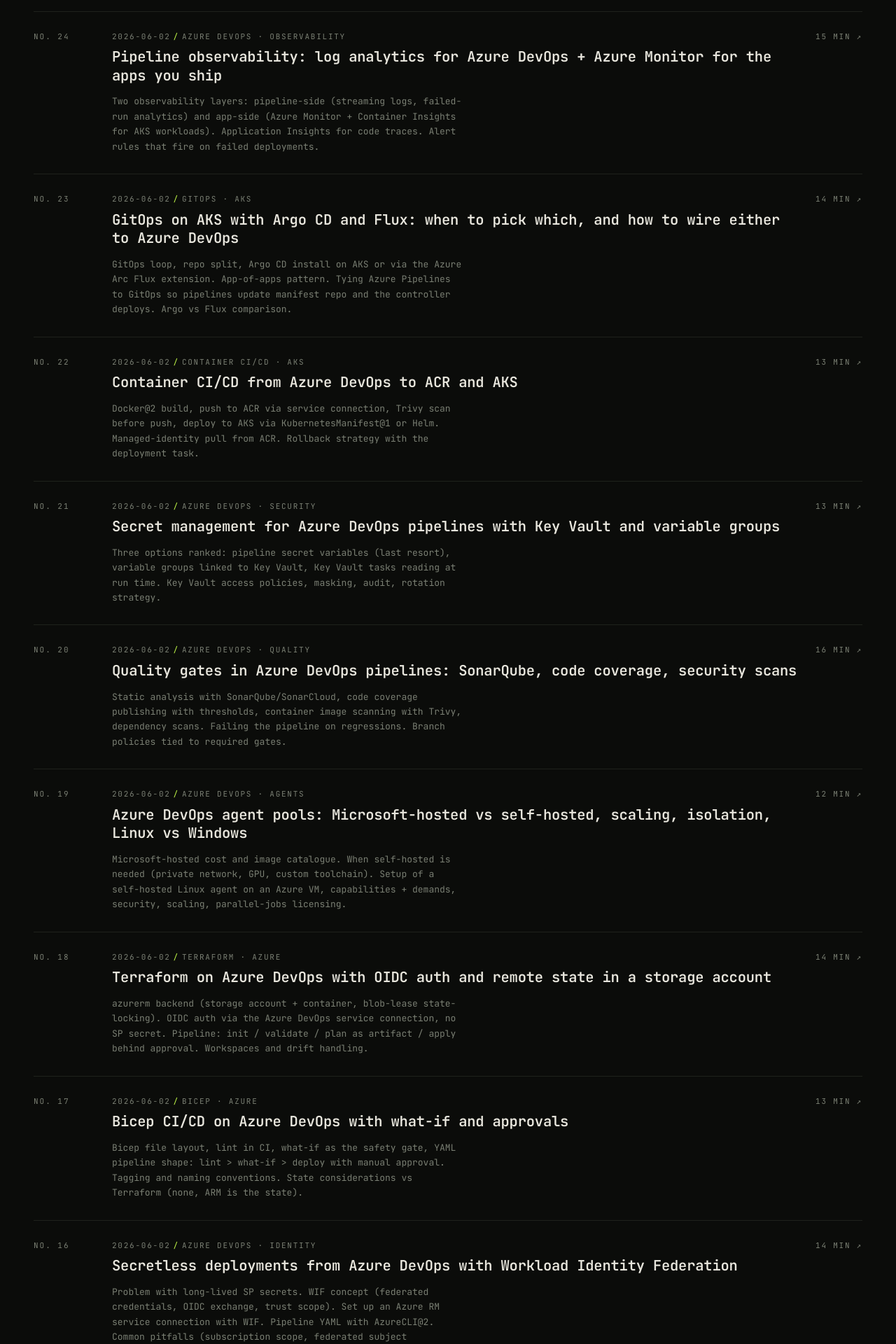
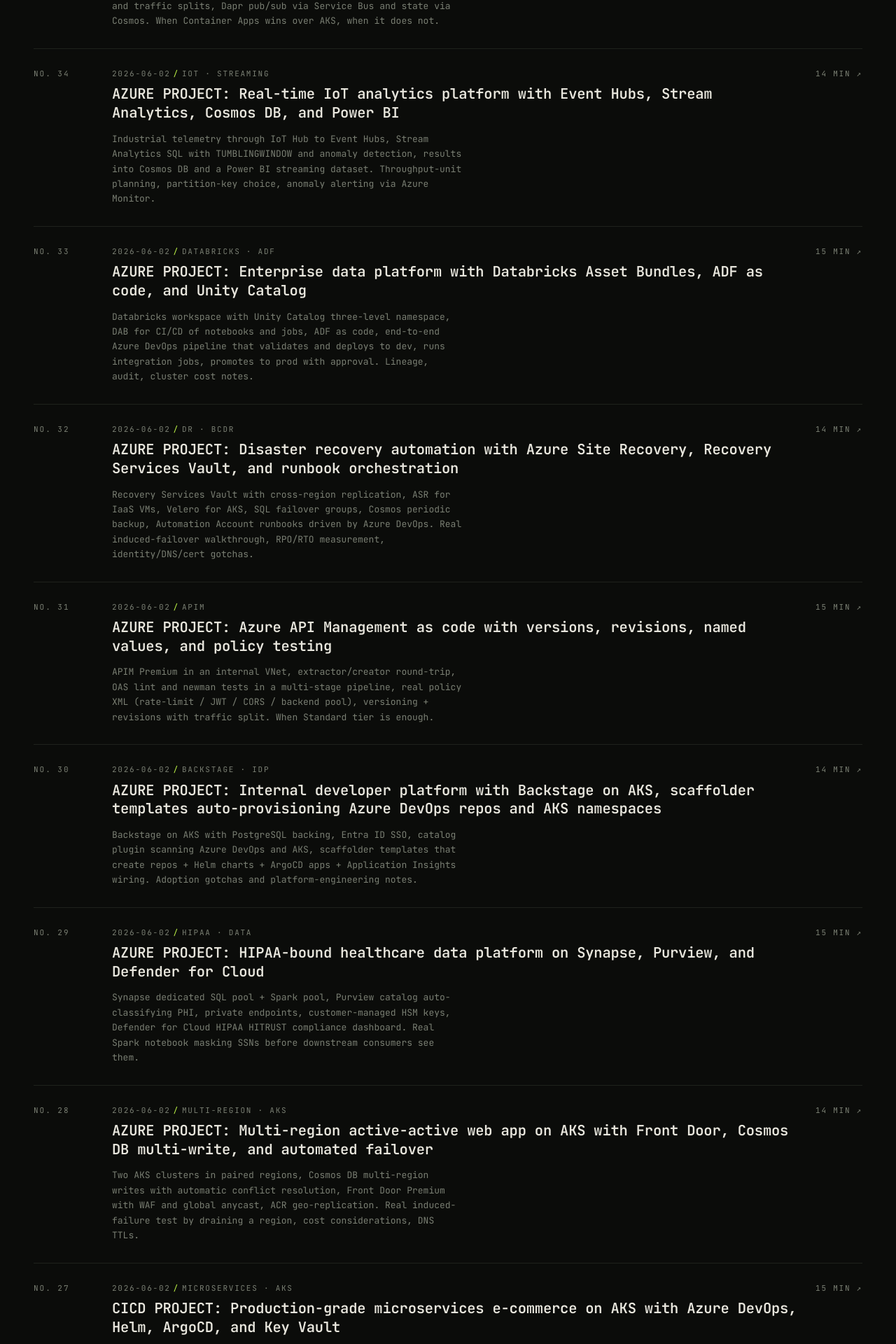
Before and after one commit to ougabriel/gab-portfolio, a React (Vite) app in the folder project/: page /articles in a window 1280 px wide. Shown: the part 860-2780 px from the top of the page at 70% size. Built offline with nearby package versions, Linux system fonts and the light colour scheme.

Commit message:
Add Fortune 500 Azure projects series (10 articles, folios No. 27-36)

```diff
--- a/project/src/components/Articles.tsx
+++ b/project/src/components/Articles.tsx
@@ -11,6 +11,106 @@ type Article = {
 }
 
 const articles: Article[] = [
+  {
+    folio: 'No. 36',
+    date: '2026-06-02',
+    topic: 'Azure · Landing Zone',
+    read: '14 MIN',
+    title: 'AZURE PROJECT: Enterprise landing zone with the Cloud Adoption Framework, Azure Verified Modules, and management groups',
+    summary:
+      'Management-group hierarchy (Platform / Landing Zones / Sandbox / Decommissioned), AVM Bicep modules for hub-and-spoke + Firewall + Bastion + Sentinel + Purview, policies and initiatives at MG scope, subscription vending pattern. Real repo layout, tag taxonomy, cost-center allocation.',
+    href: 'https://ougabriel.medium.com/2bd8f26e034b',
+  },
+  {
+    folio: 'No. 35',
+    date: '2026-06-02',
+    topic: 'Container Apps · KEDA',
+    read: '13 MIN',
+    title: 'AZURE PROJECT: Container Apps platform with KEDA scaling, revision-based blue/green deploys, and Dapr',
+    summary:
+      'Container Apps environment in a VNet, KEDA scaling on HTTP concurrency / Service Bus / Prometheus, blue/green via revisions and traffic splits, Dapr pub/sub via Service Bus and state via Cosmos. When Container Apps wins over AKS, when it does not.',
+    href: 'https://ougabriel.medium.com/30cbeaa0a2df',
+  },
+  {
+    folio: 'No. 34',
+    date: '2026-06-02',
+    topic: 'IoT · Streaming',
+    read: '14 MIN',
+    title: 'AZURE PROJECT: Real-time IoT analytics platform with Event Hubs, Stream Analytics, Cosmos DB, and Power BI',
+    summary:
+      'Industrial telemetry through IoT Hub to Event Hubs, Stream Analytics SQL with TUMBLINGWINDOW and anomaly detection, results into Cosmos DB and a Power BI streaming dataset. Throughput-unit planning, partition-key choice, anomaly alerting via Azure Monitor.',
+    href: 'https://ougabriel.medium.com/d5c4acfb3259',
+  },
+  {
+    folio: 'No. 33',
+    date: '2026-06-02',
+    topic: 'Databricks · ADF',
+    read: '15 MIN',
+    title: 'AZURE PROJECT: Enterprise data platform with Databricks Asset Bundles, ADF as code, and Unity Catalog',
+    summary:
+      'Databricks workspace with Unity Catalog three-level namespace, DAB for CI/CD of notebooks and jobs, ADF as code, end-to-end Azure DevOps pipeline that validates and deploys to dev, runs integration jobs, promotes to prod with approval. Lineage, audit, cluster cost notes.',
+    href: 'https://ougabriel.medium.com/5a70f9dac079',
+  },
+  {
+    folio: 'No. 32',
+    date: '2026-06-02',
+    topic: 'DR · BCDR',
+    read: '14 MIN',
+    title: 'AZURE PROJECT: Disaster recovery automation with Azure Site Recovery, Recovery Services Vault, and runbook orchestration',
+    summary:
+      'Recovery Services Vault with cross-region replication, ASR for IaaS VMs, Velero for AKS, SQL failover groups, Cosmos periodic backup, Automation Account runbooks driven by Azure DevOps. Real induced-failover walkthrough, RPO/RTO measurement, identity/DNS/cert gotchas.',
+    href: 'https://ougabriel.medium.com/c96851a7c466',
+  },
+  {
+    folio: 'No. 31',
+    date: '2026-06-02',
+    topic: 'APIM',
+    read: '15 MIN',
+    title: 'AZURE PROJECT: Azure API Management as code with versions, revisions, named values, and policy testing',
+    summary:
+      'APIM Premium in an internal VNet, extractor/creator round-trip, OAS lint and newman tests in a multi-stage pipeline, real policy XML (rate-limit / JWT / CORS / backend pool), versioning + revisions with traffic split. When Standard tier is enough.',
+    href: 'https://ougabriel.medium.com/d10ff4b4f57d',
+  },
+  {
+    folio: 'No. 30',
+    date: '2026-06-02',
+    topic: 'Backstage · IDP',
+    read: '14 MIN',
+    title: 'AZURE PROJECT: Internal developer platform with Backstage on AKS, scaffolder templates auto-provisioning Azure DevOps repos and AKS namespaces',
+    summary:
+      'Backstage on AKS with PostgreSQL backing, Entra ID SSO, catalog plugin scanning Azure DevOps and AKS, scaffolder templates that create repos + Helm charts + ArgoCD apps + Application Insights wiring. Adoption gotchas and platform-engineering notes.',
+    href: 'https://ougabriel.medium.com/d33a984d8b44',
+  },
+  {
+    folio: 'No. 29',
+    date: '2026-06-02',
+    topic: 'HIPAA · Data',
+    read: '15 MIN',
+    title: 'AZURE PROJECT: HIPAA-bound healthcare data platform on Synapse, Purview, and Defender for Cloud',
+    summary:
+      'Synapse dedicated SQL pool + Spark pool, Purview catalog auto-classifying PHI, private endpoints, customer-managed HSM keys, Defender for Cloud HIPAA HITRUST compliance dashboard. Real Spark notebook masking SSNs before downstream consumers see them.',
+    href: 'https://ougabriel.medium.com/175b1d5cbce8',
+  },
+  {
+    folio: 'No. 28',
+    date: '2026-06-02',
+    topic: 'Multi-region · AKS',
+    read: '14 MIN',
+    title: 'AZURE PROJECT: Multi-region active-active web app on AKS with Front Door, Cosmos DB multi-write, and automated failover',
+    summary:
+      'Two AKS clusters in paired regions, Cosmos DB multi-region writes with automatic conflict resolution, Front Door Premium with WAF and global anycast, ACR geo-replication. Real induced-failure test by draining a region, cost considerations, DNS TTLs.',
+    href: 'https://ougabriel.medium.com/2d7e62ece9cb',
+  },
+  {
+    folio: 'No. 27',
+    date: '2026-06-02',
+    topic: 'Microservices · AKS',
+    read: '15 MIN',
+    title: 'CICD PROJECT: Production-grade microservices e-commerce on AKS with Azure DevOps, Helm, ArgoCD, and Key Vault',
+    summary:
+      'Three microservices (catalog Python, cart Node.js, checkout Java Spring), one repo per service plus a manifest GitOps repo. Docker build to ACR, Helm chart push to OCI registry, ArgoCD App-of-Apps sync. NGINX Ingress behind Application Gateway, Cosmos / Redis / Azure SQL, secrets via Key Vault CSI.',
+    href: 'https://ougabriel.medium.com/dce335374715',
+  },
   {
     folio: 'No. 26',
     date: '2026-06-02',
--- a/project/src/components/Home.tsx
+++ b/project/src/components/Home.tsx
@@ -25,52 +25,52 @@ type Dispatch = {
 
 const dispatches: Dispatch[] = [
   {
-    folio: 'No. 26',
+    folio: 'No. 36',
     date: '2026-06-02',
-    topic: 'Azure DevOps',
-    read: '15 MIN',
-    title: 'Azure Pipelines vs GitHub Actions: how to choose, and how to bridge them',
-    href: 'https://ougabriel.medium.com/39e91328ba84',
+    topic: 'Azure · Landing Zone',
+    read: '14 MIN',
+    title: 'AZURE PROJECT: Enterprise landing zone with the Cloud Adoption Framework and Azure Verified Modules',
+    href: 'https://ougabriel.medium.com/2bd8f26e034b',
   },
   {
-    folio: 'No. 25',
+    folio: 'No. 33',
     date: '2026-06-02',
-    topic: 'Azure DevOps',
-    read: '14 MIN',
-    title: 'Migrating Azure DevOps classic release pipelines to multi-stage YAML',
-    href: 'https://ougabriel.medium.com/f990b62b6aae',
+    topic: 'Databricks · ADF',
+    read: '15 MIN',
+    title: 'AZURE PROJECT: Enterprise data platform with Databricks Asset Bundles, ADF as code, and Unity Catalog',
+    href: 'https://ougabriel.medium.com/5a70f9dac079',
   },
   {
-    folio: 'No. 24',
+    folio: 'No. 31',
     date: '2026-06-02',
-    topic: 'Azure DevOps · Observability',
+    topic: 'APIM',
     read: '15 MIN',
-    title: 'Pipeline observability: log analytics for Azure DevOps + Azure Monitor for the apps you ship',
-    href: 'https://ougabriel.medium.com/f489a54475a2',
+    title: 'AZURE PROJECT: Azure API Management as code with versions, revisions, named values, and policy testing',
+    href: 'https://ougabriel.medium.com/d10ff4b4f57d',
   },
   {
-    folio: 'No. 23',
+    folio: 'No. 30',
     date: '2026-06-02',
-    topic: 'GitOps · AKS',
+    topic: 'Backstage · IDP',
     read: '14 MIN',
-    title: 'GitOps on AKS with Argo CD and Flux, and how to wire either to Azure DevOps',
-    href: 'https://ougabriel.medium.com/6501561dac18',
+    title: 'AZURE PROJECT: Internal developer platform with Backstage on AKS, scaffolder templates auto-provisioning repos',
+    href: 'https://ougabriel.medium.com/d33a984d8b44',
   },
   {
-    folio: 'No. 22',
+    folio: 'No. 28',
     date: '2026-06-02',
-    topic: 'Container CI/CD',
-    read: '13 MIN',
-    title: 'Container CI/CD from Azure DevOps to ACR and AKS',
-    href: 'https://ougabriel.medium.com/58b3ed496f70',
+    topic: 'Multi-region · AKS',
+    read: '14 MIN',
+    title: 'AZURE PROJECT: Multi-region active-active web app on AKS with Front Door and Cosmos DB multi-write',
+    href: 'https://ougabriel.medium.com/2d7e62ece9cb',
   },
   {
-    folio: 'No. 15',
+    folio: 'No. 27',
     date: '2026-06-02',
-    topic: 'Azure DevOps · YAML',
-    read: '14 MIN',
-    title: 'Multi-stage YAML pipelines in Azure DevOps: stages, jobs, deployments, environments, and approvals',
-    href: 'https://ougabriel.medium.com/57ccf68812c9',
+    topic: 'Microservices · AKS',
+    read: '15 MIN',
+    title: 'CICD PROJECT: Production-grade microservices e-commerce on AKS with Azure DevOps, Helm, ArgoCD, and Key Vault',
+    href: 'https://ougabriel.medium.com/dce335374715',
   },
 ]
 
```
